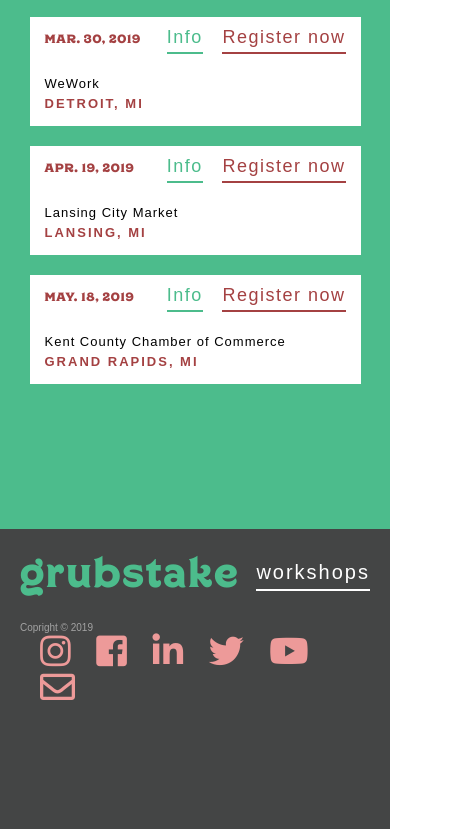
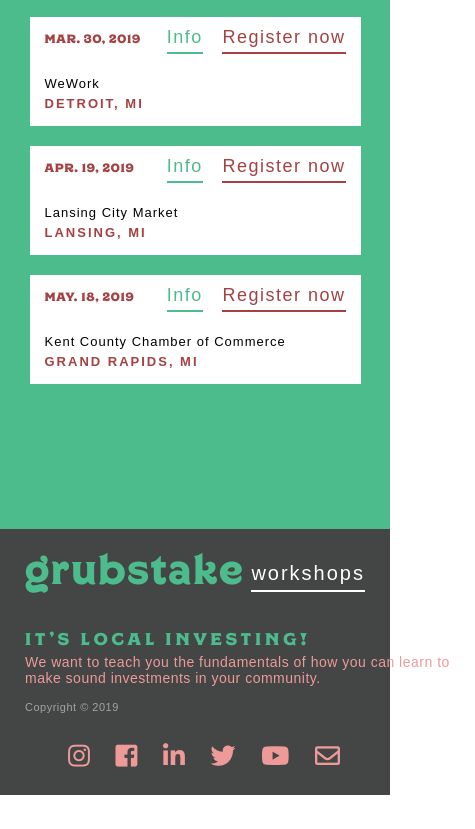
Before and after one commit to tabbplomaritas/grubstake, a plain HTML site: page index.html in a window 390 px wide. Shown: the part 3459-4288 px from the top of the page, 475 px wide, since content can reach past the window. After the commit the page ends 4254 px from the top, so only its background shows below. Drawn offline with Linux system fonts and the light colour scheme; a web font is replaced by a local one.

Commit message:
footer revisions with tablet MQ

```diff
--- a/css/style.css
+++ b/css/style.css
@@ -377,8 +377,8 @@
 
 footer {
     background-color: #444545;
-    height: 30rem;
-    padding: 2rem;
+    /* height: 30rem; */
+    padding: 2.5rem;
 }
 
 .footerHeader {
@@ -386,13 +386,14 @@
     flex-wrap: wrap;
     justify-content: space-between;
     align-items: center;
-    margin-bottom: 2rem;
+    margin-bottom: 3rem;
 }
 
 .footerLogo {
     font-size: 4rem;
     color: #4cbc8c;
     font-family: 'regina';
+    margin-top: -8px;
 }
 
 footer .content {
@@ -405,18 +406,30 @@
     color: white;
 }
 
+footer h3 {
+    font-size: 1.7rem;
+}
+
 .content p {
     margin: 0;
     color: #A3A3A3;
-    font-size: 1rem;
+    font-size: 1.1rem;
     font-family: 'avenir', sans-serif;
+    letter-spacing: .5px;
+}
+
+.content p:nth-of-type(1) {
+    color: #ED9A99;
+    font-size: 1.4rem;
+    width: 45rem;
+    margin: .5rem 0 1.5rem 0;
 }
 
 
 footer i {
     color: #ED9A99;
     margin-left: 2rem;
-    font-size: 3.5rem;
+    font-size: 2.5rem;
 }
 
 /* media queries */
@@ -546,10 +559,6 @@
     }
 
     .eventRow .locationLinksWrapper div {
-        /* display: flex;
-        flex-direction: column;
-        align-items: flex-end;
-        text-align: right; */
         right: 1.5rem
     }
 
@@ -563,8 +572,6 @@
     }
 
     .eventRow .locationLinksWrapper div a {
-        /* margin-right: 0;
-        width: 3.3rem; */
         letter-spacing: 1.5px;
         font-size: 18px;
     }
@@ -572,6 +579,11 @@
     .eventRow a:nth-of-type(1) {
         margin-right: 1.5rem;
     }
+
+    .socialLinks {
+        margin: 3rem auto 0 auto;
+    }
+}
 
     /* for the tiniest of mobile screens */
     @media (max-width: 320px) {
@@ -590,5 +602,3 @@
         }
 
     }
-
-}
--- a/index.html
+++ b/index.html
@@ -107,7 +107,11 @@
             <a class="linkA" href="intro">workshops</a>
         </div>
         <div class="content">
-            <p>Copright &copy; 2019</p>
+            <div>
+                <h3>it's local investing!</h3>
+                <p>We want to teach you the fundamentals of how you can learn to make sound investments in your community.</p>
+                <p>Copyright &copy; 2019</p>
+            </div>
             <div class="socialLinks">
                 <a href="#" target="_blank"><i class="fab fa-instagram"></i></a>
                 <a href="#" target="_blank"><i class="fab fa-facebook-square"></i></a>
```
